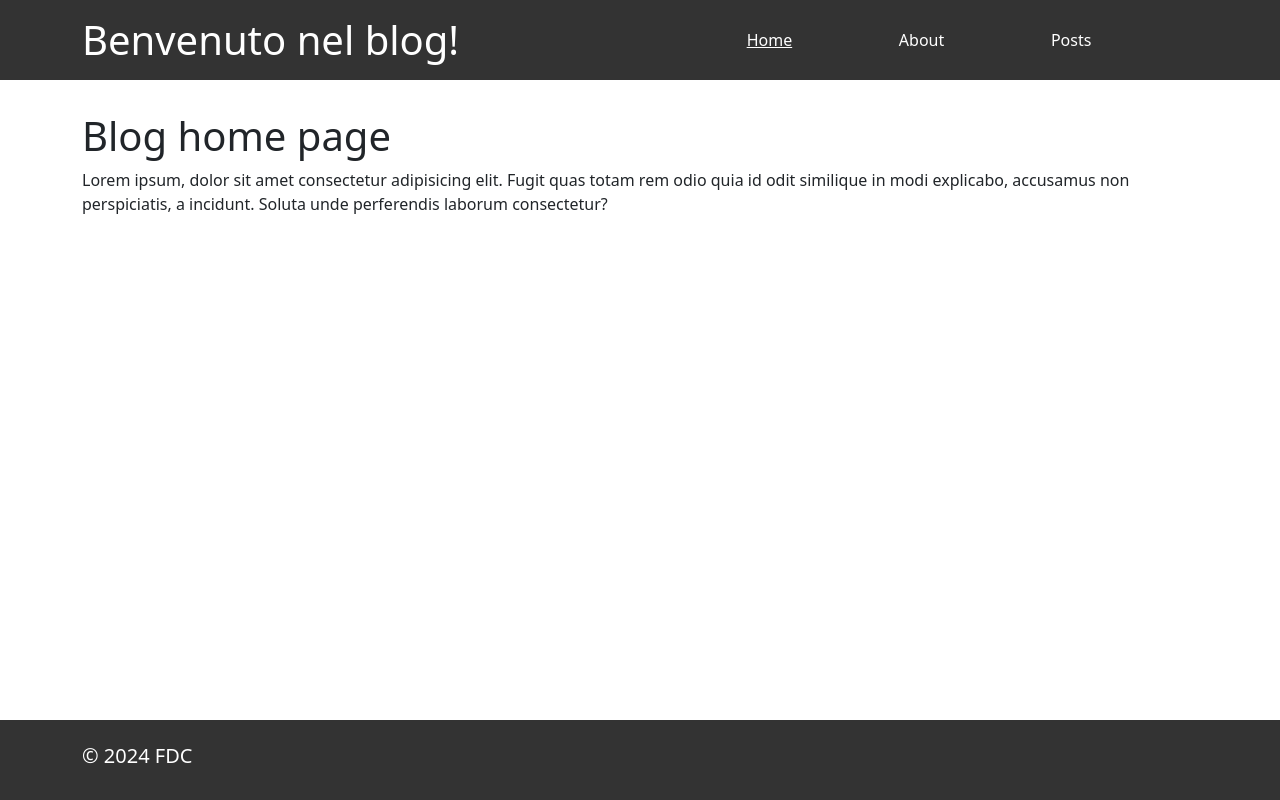
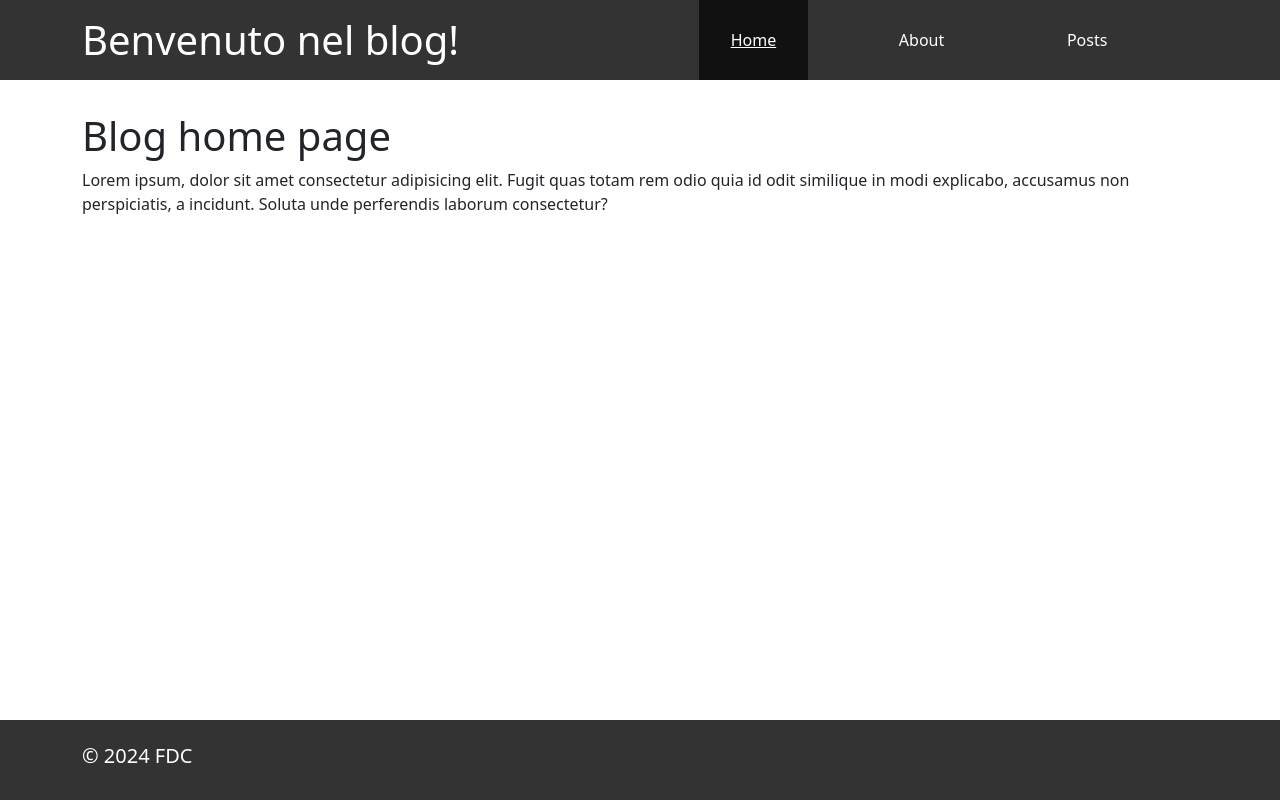
Before and after one commit to deca-francesco/react-router, a React (Vite) app: page / in a window 1280 px wide. Built offline with nearby package versions, Linux system fonts and the light colour scheme.

Commit message:
UPDATE: navbar active style

```diff
--- a/src/index.css
+++ b/src/index.css
@@ -38,11 +38,14 @@ header {
         a {
             text-decoration: none;
             color: white;
-
+            height: 100%;
+            display: flex;
+            align-items: center;
+            padding: 0 2rem;
 
             &.active {
                 text-decoration: underline;
-                /* background-color: black; */
+                background-color: #111;
             }
         }
     }
```
